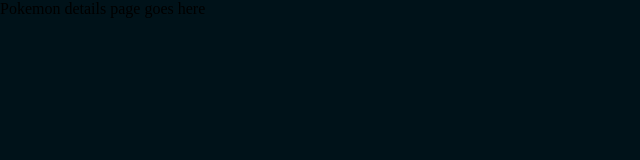
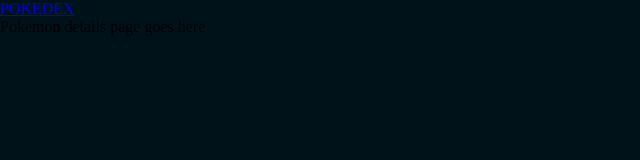
Before and after one commit to gerda1107/pokedex-app-react, a React (Create React App) app: page /pokemon/1 in a window 1280 px wide. Shown: the top 160 px of the page, without its empty margins (0-640 px from the left). Built offline with nearby package versions, Linux system fonts and the light colour scheme.

Commit message:
nav component added

```diff
--- a/src/App.js
+++ b/src/App.js
@@ -3,10 +3,12 @@ import { BrowserRouter as Router, Route, Switch } from 'react-router-dom';
 import './App.css';
 import PokemonList from "./components/PokemonList/PokemonList";
 import PokemonDetails from "./components/PokemonDetails/PokemonDetails";
+import Nav from "./components/Inc/nav";
 
 export default function App() {
 
   return <Router>
+    <Nav/>
     <Switch>
       <Route exact path="/">
         <PokemonList />
--- /dev/null
+++ b/src/components/Inc/nav.js
@@ -0,0 +1,12 @@
+import React from "react";
+import { Link } from 'react-router-dom';
+
+const Nav = () => {
+
+    return <div className="nav d-flex ai-center">
+            <Link to="/" className="text-link nav-title">POKEDEX</Link>
+        </div>
+
+}
+
+export default Nav;
```
